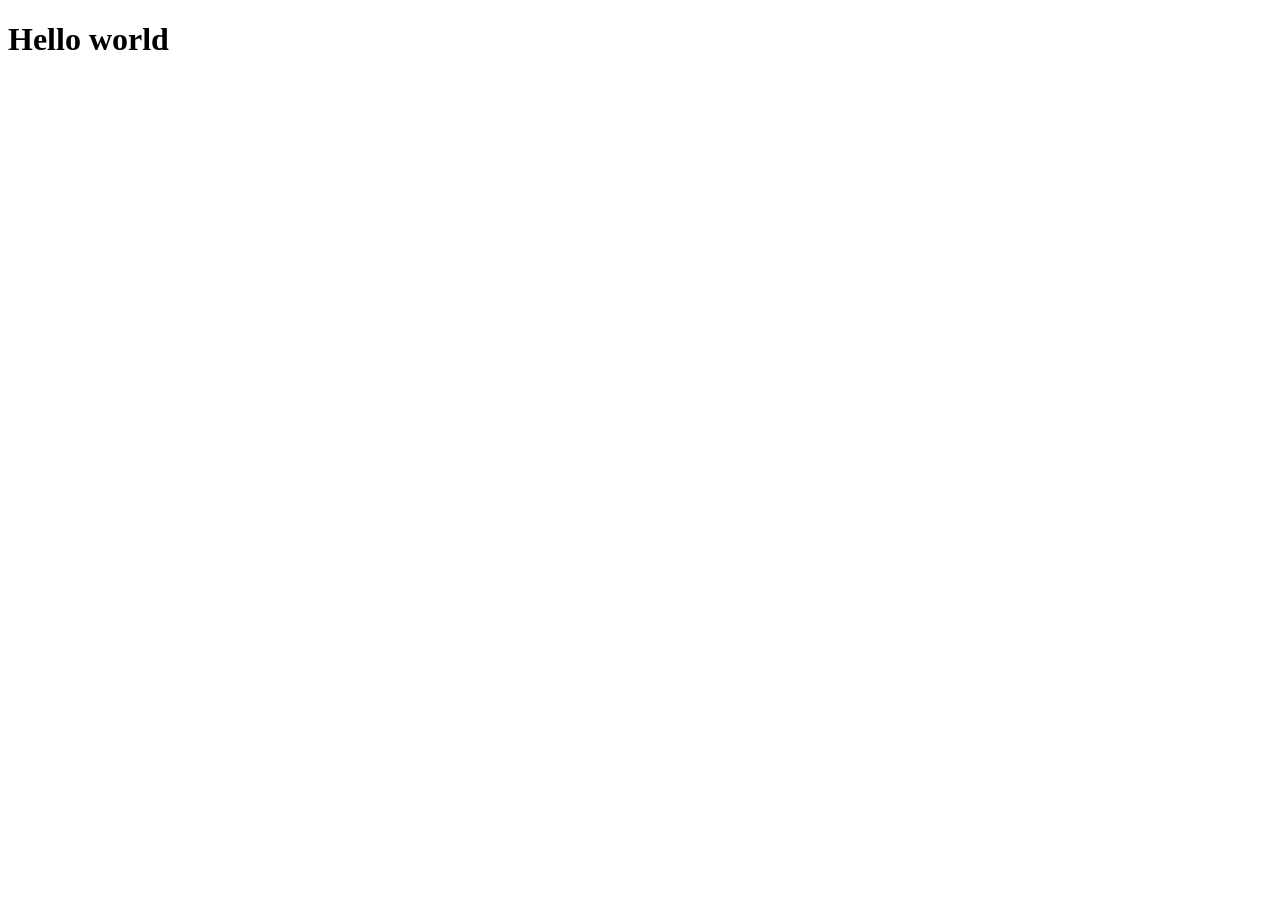
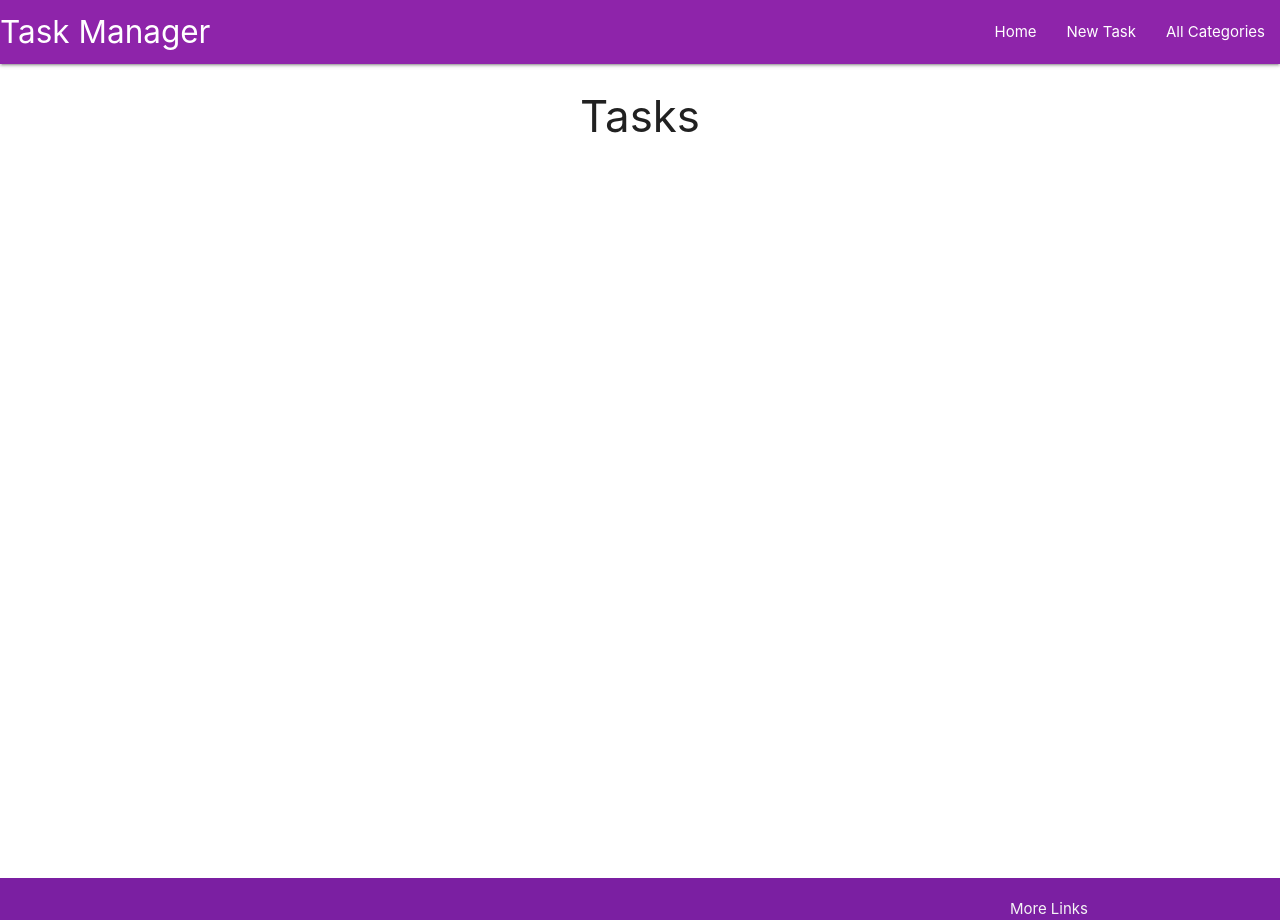
Before and after one commit to cjfinan/flask-sqlalchemy-task-manager, a Flask app: page / in a window 1280 px wide. Before the commit the page is almost empty. Run offline with Flask 2, Linux system fonts and the light colour scheme.

Commit message:
[ADD] template inheritance, materialize

```diff
--- a/taskmanager/routes.py
+++ b/taskmanager/routes.py
@@ -5,4 +5,4 @@ from taskmanager.models import Category, Task
 
 @app.route("/")
 def home():
-    return render_template("base.html")
+    return render_template("tasks.html")
--- /dev/null
+++ b/taskmanager/static/css/style.css
@@ -0,0 +1,9 @@
+body {
+    display: flex;
+    min-height: 100vh;
+    flex-direction: column;
+  }
+
+  main {
+    flex: 1 0 auto;
+  }
--- /dev/null
+++ b/taskmanager/static/js/script.js
@@ -0,0 +1,5 @@
+document.addEventListener('DOMContentLoaded', function () {
+    // sidenav initialization
+    let sidenav = document.querySelectorAll(".sidenav");
+    M.Sidenav.init(sidenav);
+})
--- a/taskmanager/templates/base.html
+++ b/taskmanager/templates/base.html
@@ -4,9 +4,45 @@
     <meta charset="UTF-8">
     <meta http-equiv="X-UA-Compatible" content="IE=edge">
     <meta name="viewport" content="width=device-width, initial-scale=1.0">
+    <link rel="stylesheet" href="https://cdnjs.cloudflare.com/ajax/libs/materialize/1.0.0/css/materialize.min.css" type="text/css">
+    <link rel="stylesheet" href="https://cdnjs.cloudflare.com/ajax/libs/font-awesome/6.2.0/css/all.min.css" integrity="sha512-xh6O/CkQoPOWDdYTDqeRdPCVd1SpvCA9XXcUnZS2FmJNp1coAFzvtCN9BmamE+4aHK8yyUHUSCcJHgXloTyT2A==" crossorigin="anonymous" referrerpolicy="no-referrer" />
+    <link rel="stylesheet" href="{{ url_for('static', filename='css/style.css') }}" type="text/css">
     <title>Task Manager</title>
 </head>
 <body>
-    <h1>Hello world</h1>
+    <header>
+        <nav class="purple darken-1">
+            <div class="nav-wrapper">
+              <a href="#!" class="brand-logo">Task Manager</a>
+              <a href="#" data-target="mobile-demo" class="sidenav-trigger"><i class="fas fa-bars"></i></a>
+              <ul class="right hide-on-med-and-down">
+                <li><a href="{{ url_for('home') }}">Home</a></li>
+                <li><a href="{{ url_for('home') }}">New Task</a></li>
+                <li><a href="{{ url_for('home') }}">All Categories</a></li>
+              </ul>
+            </div>
+          </nav>
+
+          <ul class="sidenav" id="mobile-demo">
+            <li><a href="{{ url_for('home') }}">Home</a></li>
+            <li><a href="{{ url_for('home') }}">New Task</a></li>
+            <li><a href="{{ url_for('home') }}">All Categories</a></li>
+          </ul>
+    </header>
+
+    <main class="container">
+        {% block content %}
+        {% endblock %}
+    </main>
+
+    <footer class="page-footer purple darken-2">
+        <div class="container">
+          <a class="grey-text text-lighten-4 right" href="#!">More Links</a>
+          </div>
+        </div>
+      </footer>
+
+    <script src="https://cdnjs.cloudflare.com/ajax/libs/materialize/1.0.0/js/materialize.min.js"></script>
+    <script> src="{{ url_for('static', filename='js/script.js') }}"</script>
 </body>
 </html>
--- /dev/null
+++ b/taskmanager/templates/tasks.html
@@ -0,0 +1,6 @@
+{% extends "base.html" %}
+{% block content %}
+
+<h3 class="light-grey-text center-align">Tasks</h3>
+
+{% endblock %}
```
